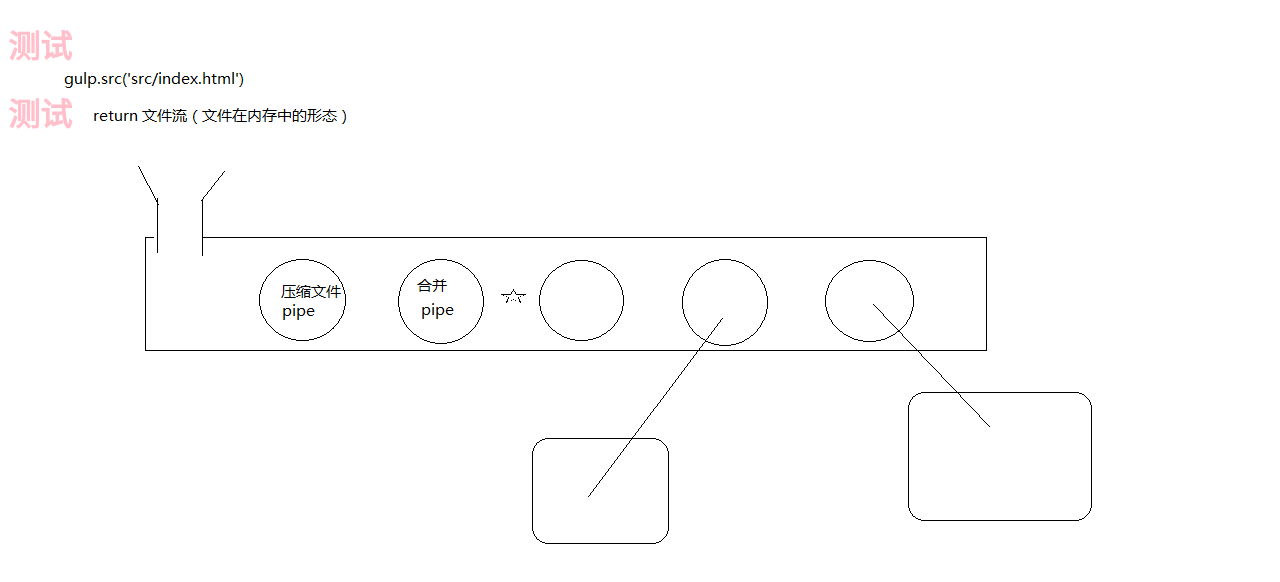
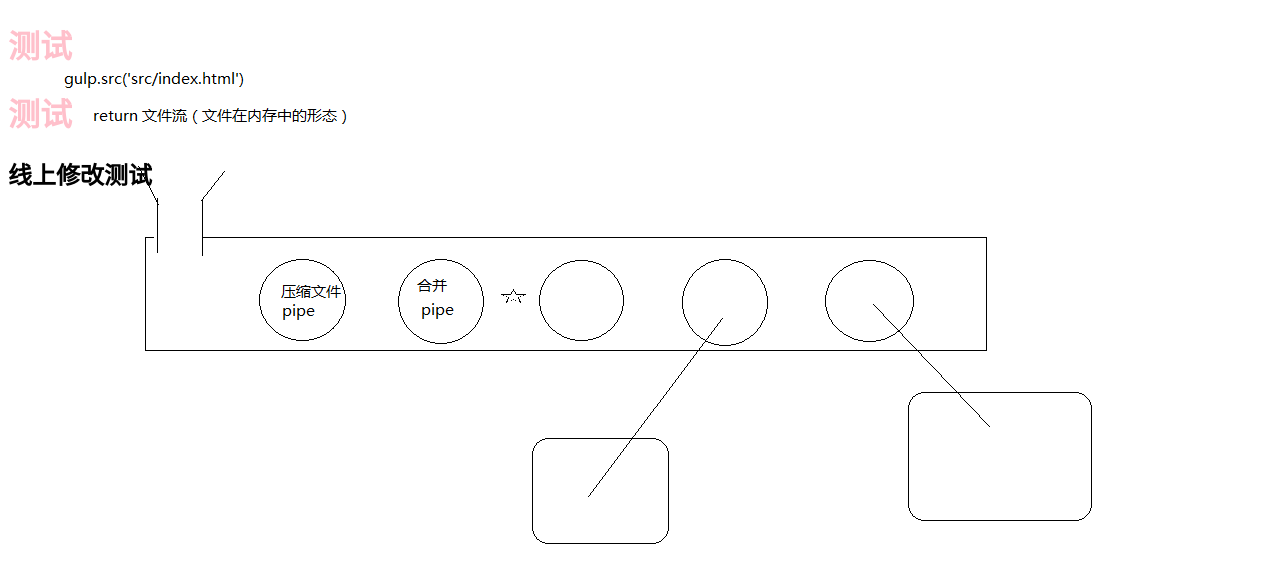
Before and after one commit to DorothyTsi/Sweet, a website: page src/index.html in a window 1280 px wide. Drawn offline with nearby package versions, Linux system fonts and the light colour scheme; files that its build step writes are made by us from their sources.

Commit message:
线上更新了index文件
线上测试

```diff
--- a/src/index.html
+++ b/src/index.html
@@ -10,6 +10,7 @@
 <!-- 测试注释 -->
   <h1>测试</h1>
   <h1>测试</h1>
+  <h2>线上修改测试</h2>
   <script src="scripts/all.js"></script>
   <script type="text/javascript">
     alert("adfag")
```
